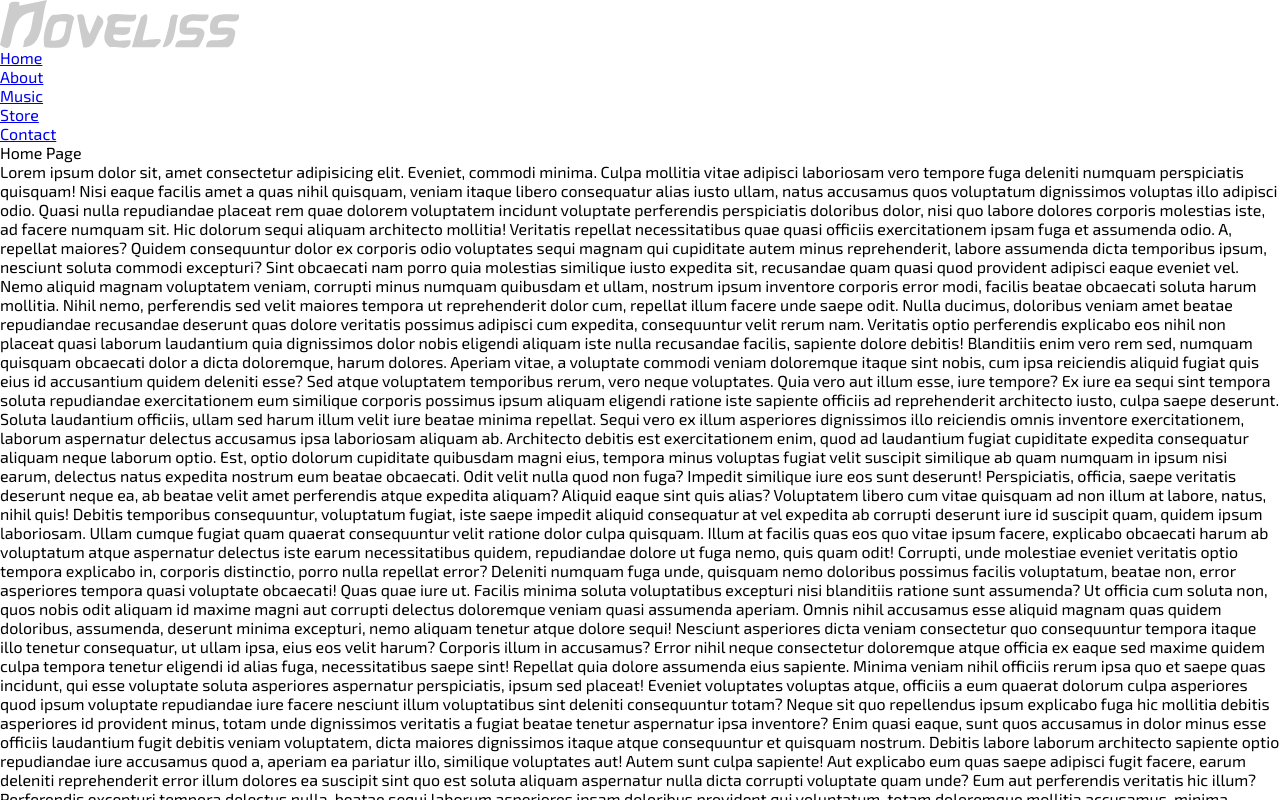
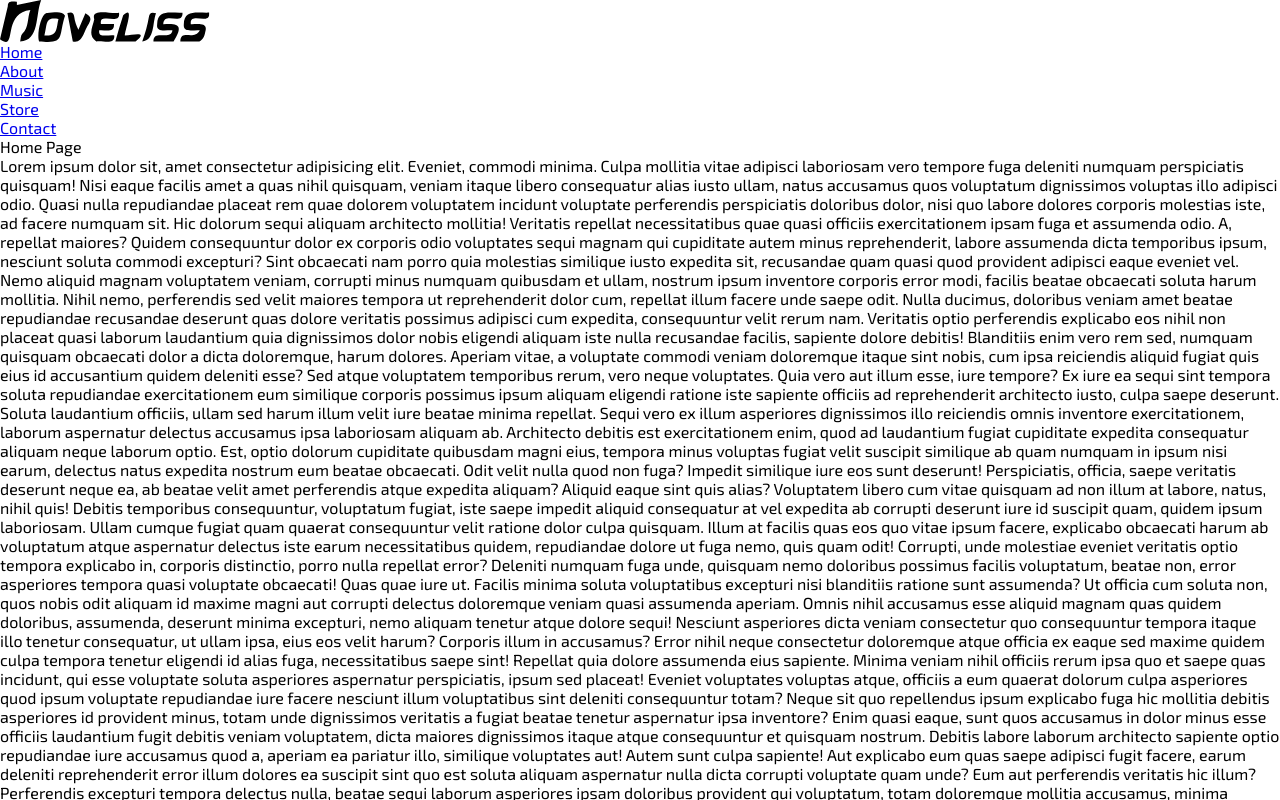
Before and after one commit to KaceyXam/noveliss-redux, a Next.js app: page / in a window 1280 px wide. Shown: the top 800 px of the page. Built offline with nearby package versions, Linux system fonts and the light colour scheme.

Commit message:
Added Hover state to Noveliss Logo

```diff
--- a/components/Header.Module.scss
+++ b/components/Header.Module.scss
@@ -56,4 +56,13 @@
 
 .logoSvg {
 	margin-right: auto;
+	svg {
+		fill: #ccc;
+		transition: fill 125ms ease-in-out;
+	}
+	&:hover {
+		svg {
+			fill: white;
+		}
+	}
 }
--- a/components/Header.tsx
+++ b/components/Header.tsx
@@ -41,45 +41,19 @@ export default function Header() {
 				<ul className={styles.navList}>
 					<li className={styles.logoSvg}>
 						<svg
-							width="240"
-							height="48"
+							height="42"
 							viewBox="0 0 240 48"
-							fill="none"
 							xmlns="http://www.w3.org/2000/svg"
 						>
 							<g clip-path="url(#clip0_5_4)">
-								<path
-									d="M0 44.8547C2.97532 32.2551 5.95064 19.6486 8.92596 7.03508C8.92596 0.417512 13.9486 1.99014 19.3069 1.93447V5.66425L47.0572 0C40.3697 17.2015 45.2943 46.657 23.0424 47.3181C23.7979 44.3468 23.5671 40.4013 25.4838 38.5573C33.3744 30.9725 30.8981 20.8339 34.7175 11.419C1.3291 15.2183 20.3912 60.087 0 44.8547Z"
-									fill="#CCCCCC"
-								/>
-								<path
-									d="M110.078 47.3181C99.9414 40.2204 105.838 31.1186 107.727 21.9542C103.53 8.55206 128.013 16.4918 135.981 14.432C137.562 24.508 127.818 20.9174 121.053 21.2584C116.709 20.987 114.492 22.2743 115.338 27.3262H130.252C130.895 38.272 120.815 33.9646 113.386 34.7092C111.91 44.1589 124.173 39.3088 130.651 40.4361C131.126 52.1334 117.996 45.8777 110.078 47.3181Z"
-									fill="#CCCCCC"
-								/>
-								<path
-									d="M44.7697 47.3181C41.8807 41.2015 45.9729 16.8258 53.164 14.7939C59.4038 15.1209 70.953 11.419 74.3247 17.953C66.2522 42.301 75.325 50.1502 44.7697 47.3181ZM50.7297 40.5335C66.1192 41.786 64.1326 32.9696 66.8188 21.7454C50.9885 18.9342 54.2553 28.036 50.7576 40.5474L50.7297 40.5335Z"
-									fill="#CCCCCC"
-								/>
-								<path
-									d="M175.357 47.3181C174.952 32.7608 195.728 47.1511 197.043 34.6326C190.572 33.9368 177.96 37.7918 179.596 27.6741C180.121 9.92983 195.182 15.2322 208.585 14.4529C209.242 29.6782 186.899 12.5602 186.613 27.7159C206.745 25.9553 208.501 31.1116 198.365 47.3598L175.357 47.3181Z"
-									fill="#CCCCCC"
-								/>
-								<path
-									d="M206.081 47.3181C206.458 32.8026 222.1 47.0328 228.353 34.6118C220.946 33.7698 209.249 38.0911 210.054 27.9942C210.054 10.2012 226.031 15.0861 239.175 14.4181C240.574 29.9496 216.224 12.6089 218.084 27.7228C224.016 28.1334 237.14 25.009 234.978 34.9319C233.88 39.7542 233.25 44.8269 227.836 47.3181H206.081Z"
-									fill="#CCCCCC"
-								/>
-								<path
-									d="M83.2017 47.318C81.1591 36.6715 79.1234 26.018 77.0109 14.9748C81.208 13.5343 84.0481 13.4856 84.7686 18.9759C85.4646 24.2617 87.1014 29.382 89.6023 34.0968C92.2699 27.7506 94.9397 21.4021 97.6119 15.0513C103.908 18.802 104.677 21.1609 101.571 27.1174C95.9051 34.6744 95.0237 50.018 83.2017 47.318Z"
-									fill="#CCCCCC"
-								/>
-								<path
-									d="M131.84 47.3181C134.75 37.3813 137.436 27.3819 140.773 17.5703C154.064 4.78749 143.151 33.0879 142.668 40.5683C153.273 39.5732 169.95 35.3911 154.875 47.3181H131.84Z"
-									fill="#CCCCCC"
-								/>
-								<path
-									d="M162.556 47.3181C166.012 38.2361 168.575 28.8422 170.209 19.2682C170.971 14.4947 173.427 13.5831 178.337 15.2601C174.182 25.5727 176.98 46.5596 162.556 47.3181Z"
-									fill="#CCCCCC"
-								/>
+								<path d="M0 44.8547C2.97532 32.2551 5.95064 19.6486 8.92596 7.03508C8.92596 0.417512 13.9486 1.99014 19.3069 1.93447V5.66425L47.0572 0C40.3697 17.2015 45.2943 46.657 23.0424 47.3181C23.7979 44.3468 23.5671 40.4013 25.4838 38.5573C33.3744 30.9725 30.8981 20.8339 34.7175 11.419C1.3291 15.2183 20.3912 60.087 0 44.8547Z" />
+								<path d="M110.078 47.3181C99.9414 40.2204 105.838 31.1186 107.727 21.9542C103.53 8.55206 128.013 16.4918 135.981 14.432C137.562 24.508 127.818 20.9174 121.053 21.2584C116.709 20.987 114.492 22.2743 115.338 27.3262H130.252C130.895 38.272 120.815 33.9646 113.386 34.7092C111.91 44.1589 124.173 39.3088 130.651 40.4361C131.126 52.1334 117.996 45.8777 110.078 47.3181Z" />
+								<path d="M44.7697 47.3181C41.8807 41.2015 45.9729 16.8258 53.164 14.7939C59.4038 15.1209 70.953 11.419 74.3247 17.953C66.2522 42.301 75.325 50.1502 44.7697 47.3181ZM50.7297 40.5335C66.1192 41.786 64.1326 32.9696 66.8188 21.7454C50.9885 18.9342 54.2553 28.036 50.7576 40.5474L50.7297 40.5335Z" />
+								<path d="M175.357 47.3181C174.952 32.7608 195.728 47.1511 197.043 34.6326C190.572 33.9368 177.96 37.7918 179.596 27.6741C180.121 9.92983 195.182 15.2322 208.585 14.4529C209.242 29.6782 186.899 12.5602 186.613 27.7159C206.745 25.9553 208.501 31.1116 198.365 47.3598L175.357 47.3181Z" />
+								<path d="M206.081 47.3181C206.458 32.8026 222.1 47.0328 228.353 34.6118C220.946 33.7698 209.249 38.0911 210.054 27.9942C210.054 10.2012 226.031 15.0861 239.175 14.4181C240.574 29.9496 216.224 12.6089 218.084 27.7228C224.016 28.1334 237.14 25.009 234.978 34.9319C233.88 39.7542 233.25 44.8269 227.836 47.3181H206.081Z" />
+								<path d="M83.2017 47.318C81.1591 36.6715 79.1234 26.018 77.0109 14.9748C81.208 13.5343 84.0481 13.4856 84.7686 18.9759C85.4646 24.2617 87.1014 29.382 89.6023 34.0968C92.2699 27.7506 94.9397 21.4021 97.6119 15.0513C103.908 18.802 104.677 21.1609 101.571 27.1174C95.9051 34.6744 95.0237 50.018 83.2017 47.318Z" />
+								<path d="M131.84 47.3181C134.75 37.3813 137.436 27.3819 140.773 17.5703C154.064 4.78749 143.151 33.0879 142.668 40.5683C153.273 39.5732 169.95 35.3911 154.875 47.3181H131.84Z" />
+								<path d="M162.556 47.3181C166.012 38.2361 168.575 28.8422 170.209 19.2682C170.971 14.4947 173.427 13.5831 178.337 15.2601C174.182 25.5727 176.98 46.5596 162.556 47.3181Z" />
 							</g>
 							<defs>
 								<clipPath id="clip0_5_4">
```
